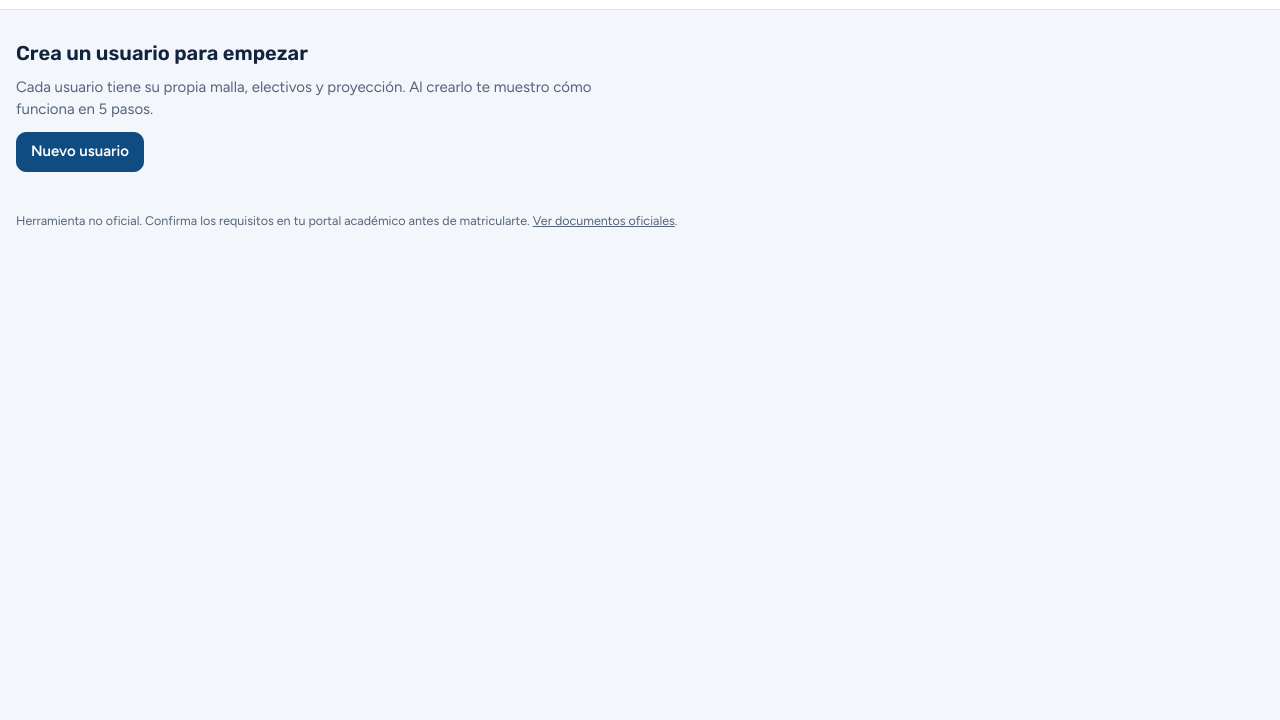
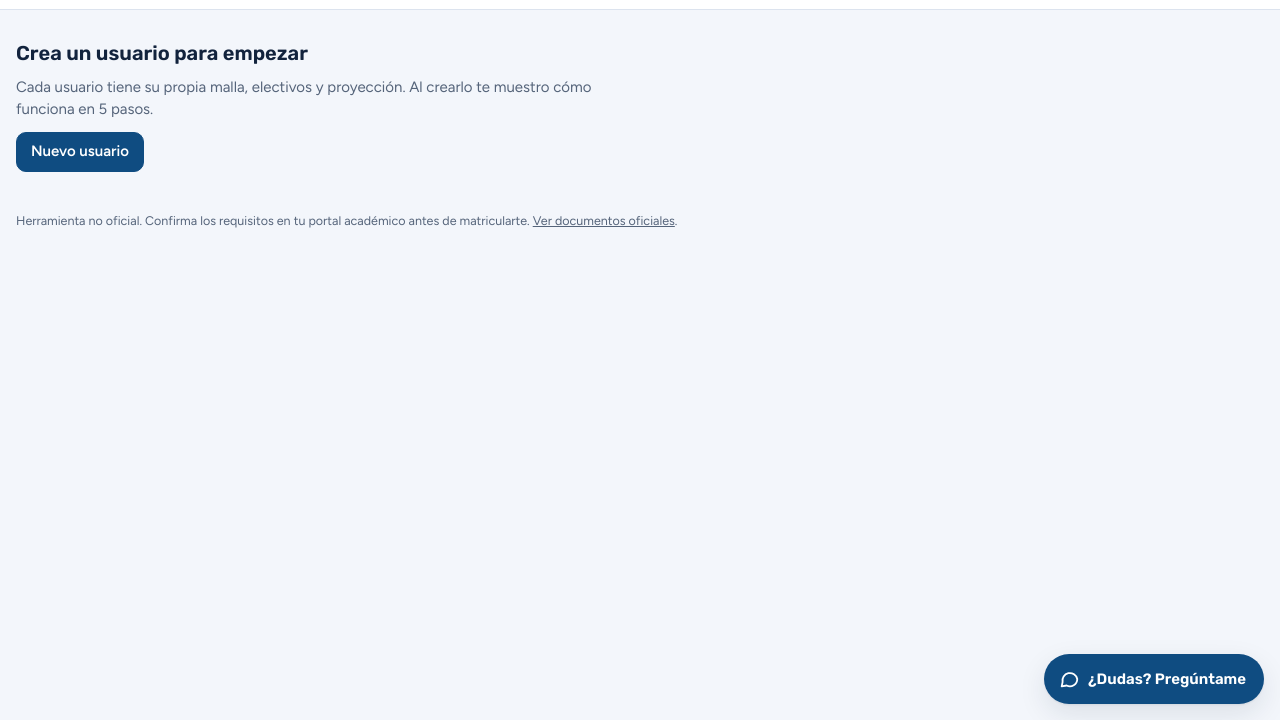
Before and after one commit to AlvaroCE-dev/Mi-Malla, a plain HTML site: page index.html in a window 1280 px wide. Shown: the part 80-800 px from the top of the page. Drawn offline with Linux system fonts and the light colour scheme.

Commit message:
index.html
plus chatbot

```diff
--- a/index.html
+++ b/index.html
@@ -1945,4 +1945,5 @@ getIndex();
 connect();
 render();
 </script>
+     <script src="chat-widget.js" defer></script>
 </body></html>
```
